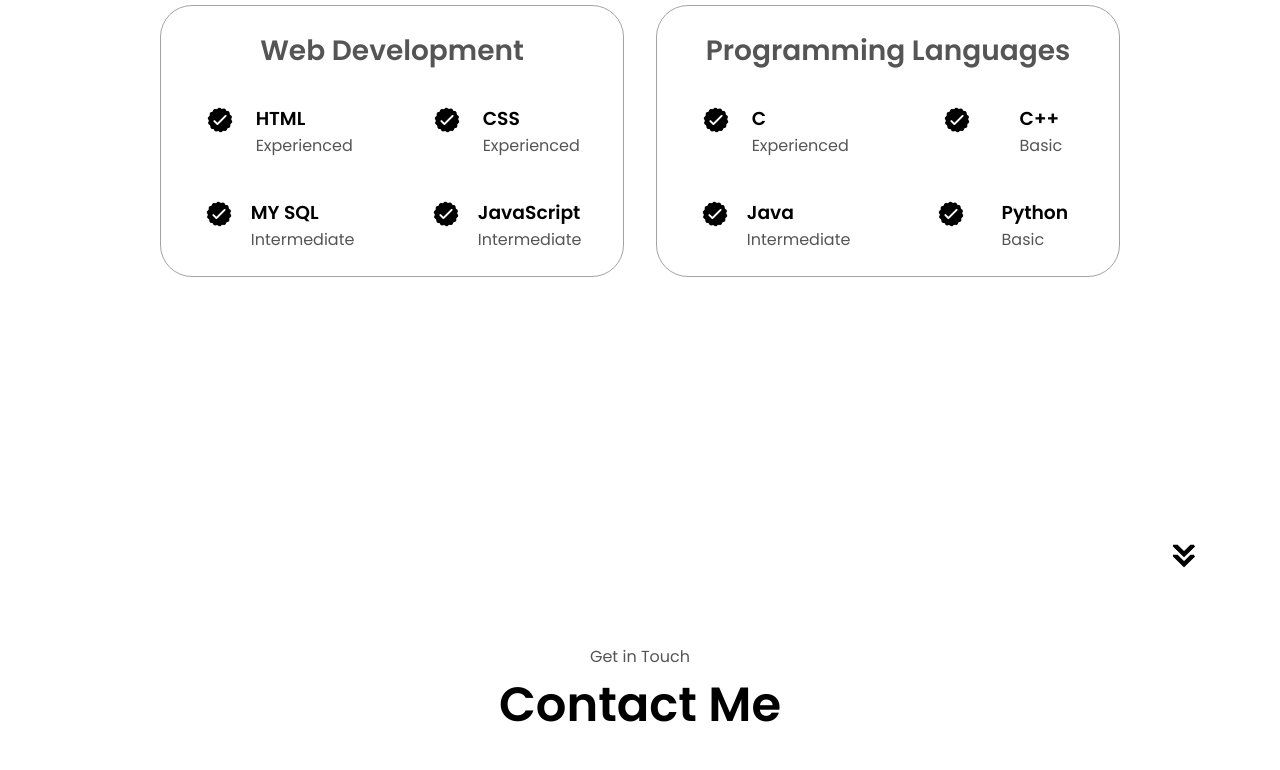
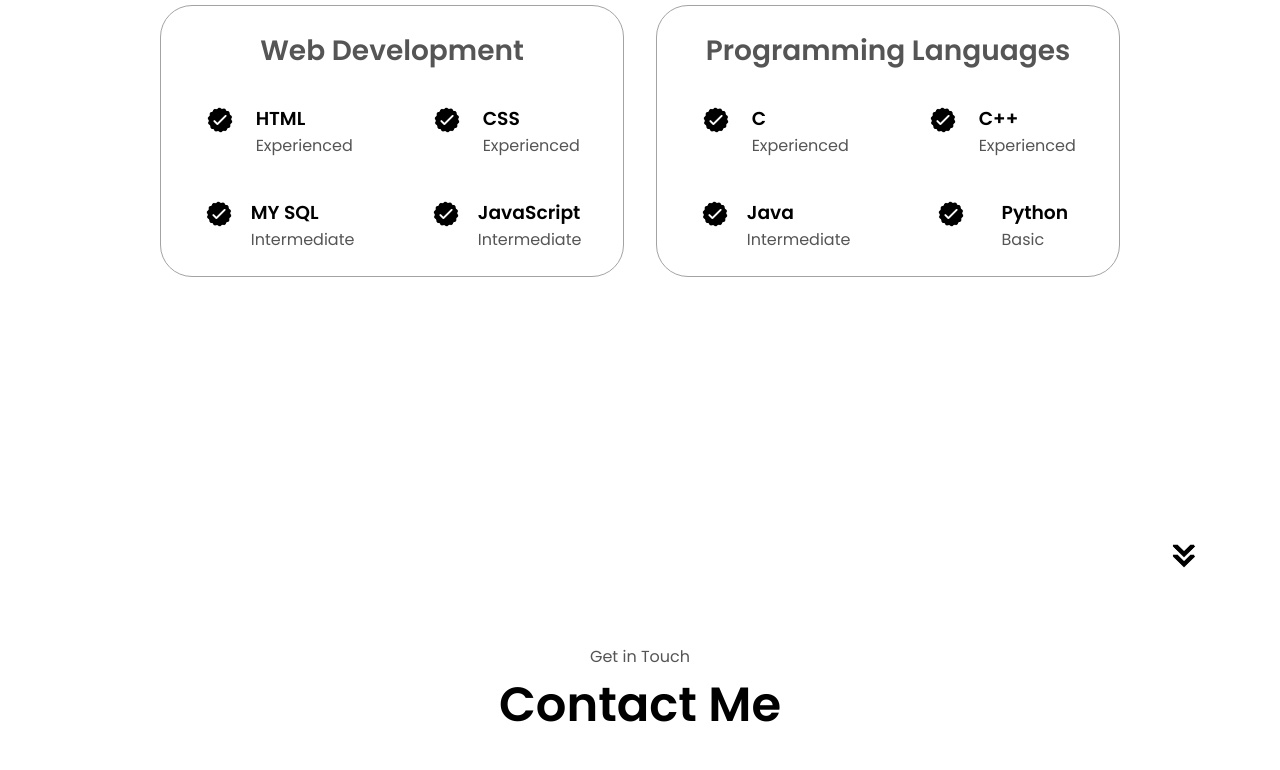
Before and after one commit to Ayush952061/MyPortfolio, a plain HTML site: page index.html in a window 1280 px wide. Shown: the part 1820-2590 px from the top of the page. Drawn offline with Linux system fonts and the light colour scheme.

Commit message:
Update index.html

```diff
--- a/index.html
+++ b/index.html
@@ -198,7 +198,7 @@
                 />
                 <div>
                   <h3>C++</h3>
-                  <p>Basic</p>
+                  <p>Experienced</p>
                 </div>
               </article>
               <article>
```
